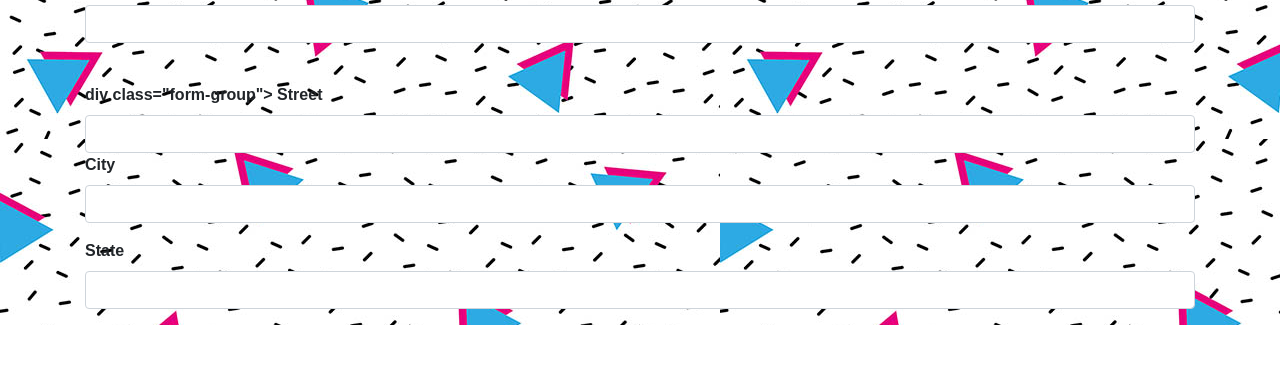
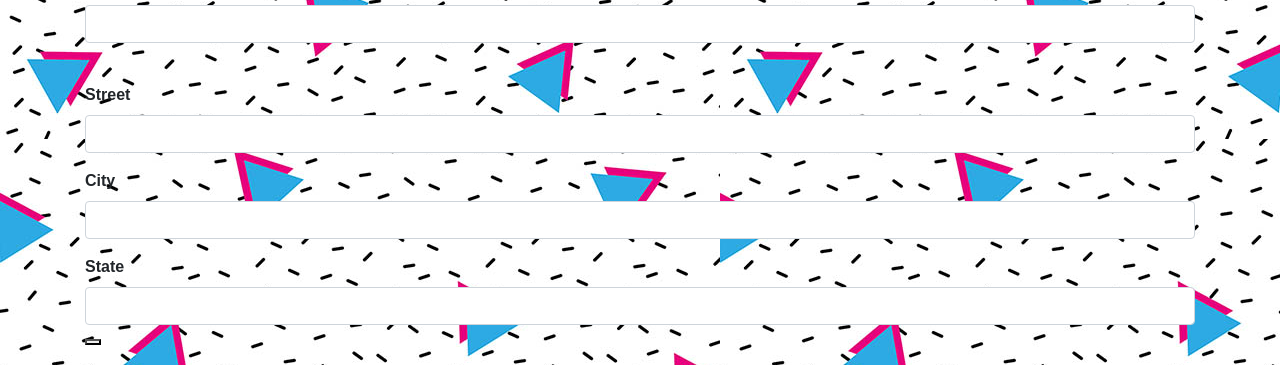
Before and after one commit to virlie/w4d5pizzaTime, a plain HTML site: page index.html in a window 1280 px wide. Shown: the part 761-1126 px from the top of the page. Before the commit the page ends 1086 px from the top, so only its background shows below. Drawn offline with Linux system fonts and the light colour scheme.

Commit message:
add submit button.

```diff
--- a/index.html
+++ b/index.html
@@ -46,7 +46,7 @@
             </div>
             <br>
             <div id="new-addresses">
-              div class="form-group">
+              <div class="form-group">
                      <label for="new-street">Street</label>
                         <input type="text" class="form-control new-street">
                       </div>
@@ -57,6 +57,7 @@
                       <div class="form-group">
                         <label for="new-state">State</label>
                         <input type="text" class="form-control new-state">
+                        <button type="submit" name="button"></button>
                       </div>
                     </div>
                   </div>
```
